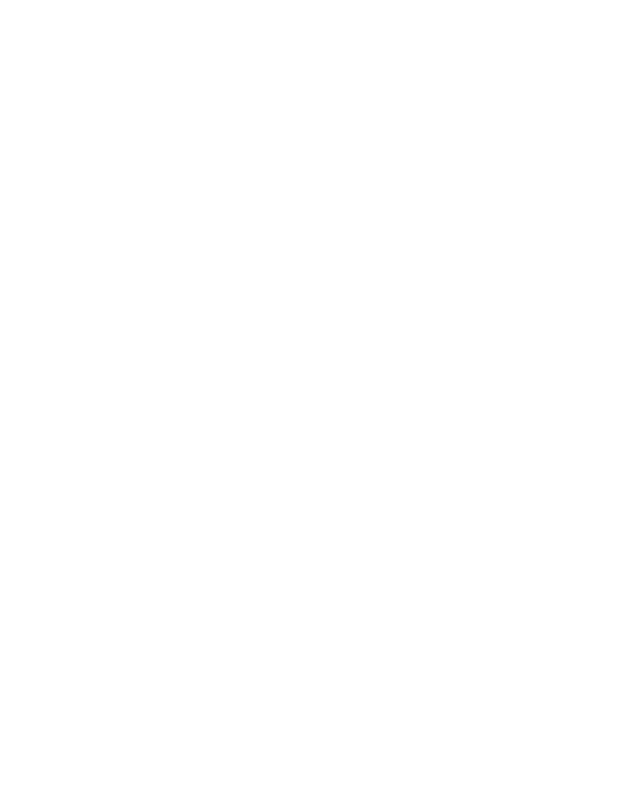
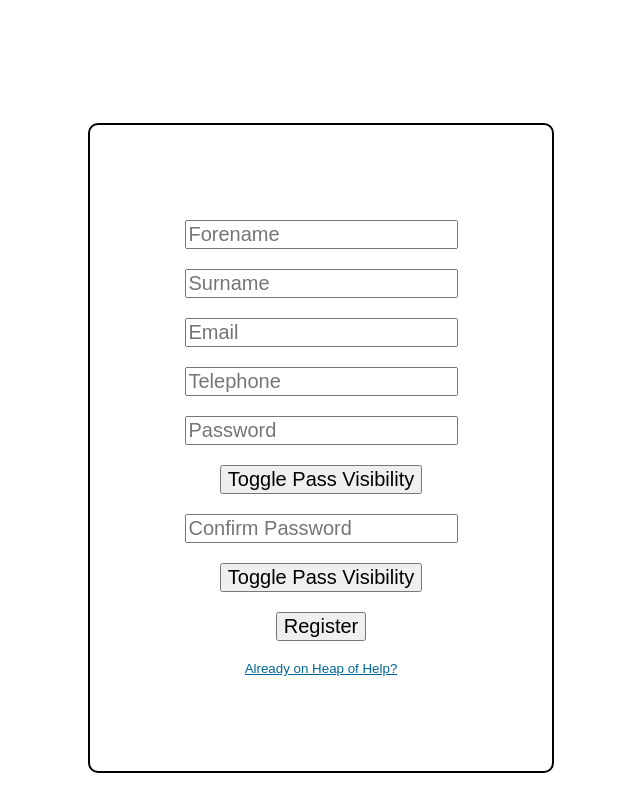
Before and after one commit to VladBagat/Heap-of-Help, a SvelteKit app: page /student_registration in a window 1280 px wide. Shown: the part 360-1172 px from the top of the page, without its empty margins (319-959 px from the left). Before the commit the page ends 800 px from the top, so only its background shows below. Built offline with nearby package versions, Linux system fonts and the light colour scheme.

Commit message:
Student registration

```diff
--- a/src/routes/student_registration/+page.svelte
+++ b/src/routes/student_registration/+page.svelte
@@ -1,4 +1,4 @@
-<!-- <script lang="js">
+<script lang="js">
 
     let forename = $state('');
     let surname = $state('');
@@ -94,7 +94,7 @@
         <button class="element" onclick={() => ToggleVisability("conf_pass")}>Toggle Pass Visibility</button>
 
 
-        <button class="element" onclick={Register}> Register </button>
+        <button class="element" onclick={student_registration}> Register </button>
         <button class="redirect" onclick={LoginRedirect}> Already on Heap of Help? </button>
     </div>
 </div>
@@ -133,4 +133,4 @@
         text-decoration: underline;
         cursor: pointer;
     }
-</style> -->
+</style>
```
